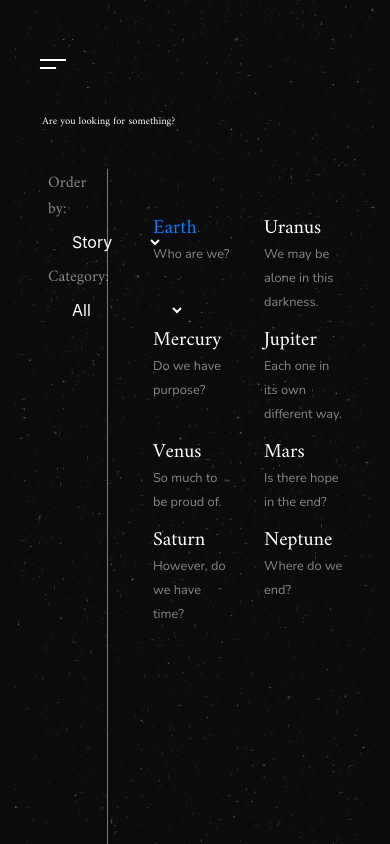
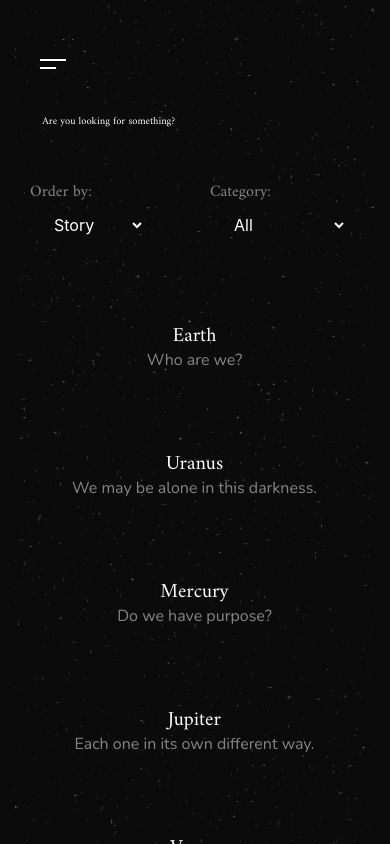
Before and after one commit to tof24/walktest, a React (Create React App) app: page /searchplanet in a window 390 px wide. Shown: the top 844 px of the page. Built offline with nearby package versions, Linux system fonts and the light colour scheme.

Commit message:
responsivo e hovers

```diff
--- a/src/App.css
+++ b/src/App.css
@@ -881,7 +881,7 @@ aside {
 
 /* Position and sizing of burger button */
 .bm-burger-button {
-  position: fixed;
+  position: absolute;
   width: 36px;
   height: 30px;
   left: 36px;
@@ -1020,3 +1020,43 @@ button#react-burger-menu-btn:focus {
 .displaypaint{
   width: 40vw;
 }
+
+.miniplanet{
+  min-height: 200px;
+}
+
+@media screen and (max-width: 550px) {
+  .miniplanet{
+    min-height: 150px;
+  }
+
+}
+
+.link{
+  display: block;
+  color: white;
+  text-decoration: none;
+  transition: all 0.2s ease-in-out;
+
+}
+
+.link:hover{
+  text-decoration: none;
+   color: rgb(77, 77, 77);
+  transform: translateX(10px);
+
+}
+
+::-webkit-scrollbar{
+  width: 8px;
+}
+
+::-webkit-scrollbar-track{
+  background-color: #0C0B0C;
+}
+
+
+::-webkit-scrollbar-thumb{
+  background-color: rgba(66, 66, 66, 0.6);
+  border-radius: 10px;
+}
--- a/src/Pages/SearchPlanet.js
+++ b/src/Pages/SearchPlanet.js
@@ -144,8 +144,19 @@ console.log(one, two, three,refresh, "olha os numberos")
             <div className={"bggrainsearch pt-5 text-white"}>
                 <div className={"titlefont amiri searchpadding"}>Are you looking for something?</div>
                 <div className={"container-fluid"}>
+                    <div className={"d-lg-none"}>
+                        <div className={"row pt-5"}>
+                            <div className={"col-6"}>
+                                <span className={"amiri text-white-50"}>Order by:</span><Dropdown onSelect={sortit}></Dropdown>
+                            </div>
+
+                            <div className={"col-6"}>
+                                <span className={"amiri text-white-50"}>Category:</span><Dropdown2 onSelect={sortit2}></Dropdown2>
+                            </div>
+                        </div>
+                    </div>
                     <div className={"row"}>
-                        <aside className={"col-3"}>
+                        <aside className={"d-none d-lg-block"}>
                             <div className={"h-100 linha"}>
                                 <div>
                                  <span className={"amiri text-white-50"}>Order by:</span><Dropdown onSelect={sortit}></Dropdown>
@@ -158,81 +169,81 @@ console.log(one, two, three,refresh, "olha os numberos")
                         </aside>
                         <div className={"detaildiv col nunito"}>
                             <div className={"container-fluid"}>
-                                <div className={"row pt-5"}>
+                                <div className={"row "}>
 
-                                    <div className={"col-6 pr-3 pb-3 " + one.clas}>
+                                    <div className={"col-12 col-md-6 pr-3 pb-3 my-4 text-center text-lg-left " + one.clas}>
                                         <div className={"w-100 text-center "}>
-                                            <PlanetSearch class={""} image={one.imagem}></PlanetSearch>
+                                            <PlanetSearch class={"miniplanet"} image={one.imagem}></PlanetSearch>
                                         </div>
-                                        <div>
-                                            <Link to={"/master"} state={one} >
-                                            <h5 className={"amiri pb-0 mb-0"}>{one.name}</h5>
-                                            <small className={"nunito pt-0 mt-0 text-white-50"}> {one.theme}</small>
+
+                                            <Link className={"link"} to={"/master"} state={one} >
+                                            <h5 className={"amiri pb-0 mb-0 pt-3"}>{one.name}
+                                            <br/><small className={"nunito pt-0 mt-0 text-white-50"}>{one.theme}</small></h5>
                                             </Link>
+
+                                    </div>
+                                    <div className={"col-12 col-md-6 pr-3 pb-3 my-4 text-center text-lg-left " + two.clas}>
+                                        <div className={"w-100 text-center "}>
+                                            <PlanetSearch class={"miniplanet"} image={two.imagem}></PlanetSearch>
                                         </div>
+                                        <Link className={"link"} to={"/master"} state={two} >
+                                            <h5 className={"amiri pb-0 mb-0 pt-3"}>{two.name}
+                                                <br/><small className={"nunito pt-0 mt-0 text-white-50"}>{two.theme}</small></h5>
+                                        </Link>
                                     </div>
-                                    <div className={"col-6 pr-3 pb-3 " + two.clas}>
+                                    <div className={"col-12 col-md-6 pr-3 pb-3 my-4 text-center text-lg-left " + three.clas}>
                                         <div className={"w-100 text-center "}>
-                                            <PlanetSearch class={""} image={two.imagem}></PlanetSearch>
+                                            <PlanetSearch class={"miniplanet"} image={three.imagem}></PlanetSearch>
                                         </div>
-                                        <div>
-                                            <h5 className={"amiri pb-0 mb-0"}>{two.name}</h5>
-                                            <small className={"nunito pt-0 mt-0 text-white-50"}> {two.theme}</small>
+                                        <Link className={"link"} to={"/master"} state={three} >
+                                            <h5 className={"amiri pb-0 mb-0 pt-3"}>{three.name}
+                                                <br/><small className={"nunito pt-0 mt-0 text-white-50"}>{three.theme}</small></h5>
+                                        </Link>
+                                    </div>
+                                    <div className={"col-12 col-md-6 pr-3 pb-3 my-4 text-center text-lg-left " + four.clas}>
+                                        <div className={"w-100 text-center "}>
+                                            <PlanetSearch class={"miniplanet"} image={four.imagem}></PlanetSearch>
                                         </div>
+                                        <Link className={"link"} to={"/master"} state={one} >
+                                            <h5 className={"amiri pb-0 mb-0 pt-3"}>{four.name}
+                                                <br/><small className={"nunito pt-0 mt-0 text-white-50"}>{four.theme}</small></h5>
+                                        </Link>
                                     </div>
-                                    <div className={"col-6 pr-3 pb-3 " + three.clas}>
+                                    <div className={"col-12 col-md-6 pr-3 pb-3 my-4 text-center text-lg-left " + five.clas}>
                                         <div className={"w-100 text-center "}>
-                                            <PlanetSearch class={""} image={three.imagem}></PlanetSearch>
+                                            <PlanetSearch class={"miniplanet"} image={five.imagem}></PlanetSearch>
                                         </div>
-                                        <div>
-                                            <h5 className={"amiri pb-0 mb-0"}>{three.name}</h5>
-                                            <small className={"nunito pt-0 mt-0 text-white-50"}> {three.theme}</small>
+                                        <Link className={"link"} to={"/master"} state={five} >
+                                            <h5 className={"amiri pb-0 mb-0 pt-3"}>{five.name}
+                                                <br/><small className={"nunito pt-0 mt-0 text-white-50"}>{five.theme}</small></h5>
+                                        </Link>
+                                    </div>
+                                    <div className={"col-12 col-md-6 pr-3 pb-3 my-4 text-center text-lg-left " + six.clas}>
+                                        <div className={"w-100 text-center "}>
+                                            <PlanetSearch class={"miniplanet"} image={six.imagem}></PlanetSearch>
                                         </div>
+                                        <Link className={"link"} to={"/master"} state={six} >
+                                            <h5 className={"amiri pb-0 mb-0 pt-3"}>{six.name}
+                                                <br/><small className={"nunito pt-0 mt-0 text-white-50"}>{six.theme}</small></h5>
+                                        </Link>
                                     </div>
-                                    <div className={"col-6 pr-3 pb-3 " + four.clas}>
+                                    <div className={"col-12 col-md-6 pr-3 pb-3 my-4 text-center text-lg-left " + seven.clas}>
                                         <div className={"w-100 text-center "}>
-                                            <PlanetSearch class={""} image={four.imagem}></PlanetSearch>
+                                            <PlanetSearch class={"miniplanet"} image={seven.imagem}></PlanetSearch>
                                         </div>
-                                        <div>
-                                            <h5 className={"amiri pb-0 mb-0"}>{four.name}</h5>
-                                            <small className={"nunito pt-0 mt-0 text-white-50"}> {four.theme}</small>
+                                        <Link className={"link"} to={"/master"} state={seven} >
+                                            <h5 className={"amiri pb-0 mb-0 pt-3"}>{seven.name}
+                                                <br/><small className={"nunito pt-0 mt-0 text-white-50"}>{seven.theme}</small></h5>
+                                        </Link>
+                                    </div>
+                                    <div className={"col-12 col-md-6 pr-3 pb-3 my-4 text-center text-lg-left " + eight.clas}>
+                                        <div className={"w-100 text-center "}>
+                                            <PlanetSearch class={"miniplanet"} image={eight.imagem}></PlanetSearch>
                                         </div>
-                                    </div>
-                                    <div className={"col-6 pr-3 pb-3 " + five.clas}>
-                                        <div className={"w-100 text-center "}>
-                                            <PlanetSearch class={""} image={five.imagem}></PlanetSearch>
-                                        </div>
-                                        <div>
-                                            <h5 className={"amiri pb-0 mb-0"}>{five.name}</h5>
-                                            <small className={"nunito pt-0 mt-0 text-white-50"}> {five.theme}</small>
-                                        </div>
-                                    </div>
-                                    <div className={"col-6 pr-3 pb-3 " + six.clas}>
-                                        <div className={"w-100 text-center "}>
-                                            <PlanetSearch class={""} image={six.imagem}></PlanetSearch>
-                                        </div>
-                                        <div>
-                                            <h5 className={"amiri pb-0 mb-0"}>{six.name}</h5>
-                                            <small className={"nunito pt-0 mt-0 text-white-50"}> {six.theme}</small>
-                                        </div>
-                                    </div>
-                                    <div className={"col-6 pr-3 pb-3 " + seven.clas}>
-                                        <div className={"w-100 text-center "}>
-                                            <PlanetSearch class={""} image={seven.imagem}></PlanetSearch>
-                                        </div>
-                                        <div>
-                                            <h5 className={"amiri pb-0 mb-0"}>{seven.name}</h5>
-                                            <small className={"nunito pt-0 mt-0 text-white-50"}> {seven.theme}</small>
-                                        </div>
-                                    </div>
-                                    <div className={"col-6 pr-3 pb-3 " + eight.clas}>
-                                        <div className={"w-100 text-center "}>
-                                            <PlanetSearch class={""} image={eight.imagem}></PlanetSearch>
-                                        </div>
-                                        <div>
-                                            <h5 className={"amiri pb-0 mb-0"}>{eight.name}</h5>
-                                            <small className={"nunito pt-0 mt-0 text-white-50"}> {eight.theme}</small>
-                                        </div>
+                                        <Link className={"link"} to={"/master"} state={eight} >
+                                            <h5 className={"amiri pb-0 mb-0 pt-3"}>{eight.name}
+                                                <br/><small className={"nunito pt-0 mt-0 text-white-50"}>{eight.theme}</small></h5>
+                                        </Link>
                                     </div>
 
 
```
Also changed, not shown: src/Pages/Master.js (+8 -2 lines).
